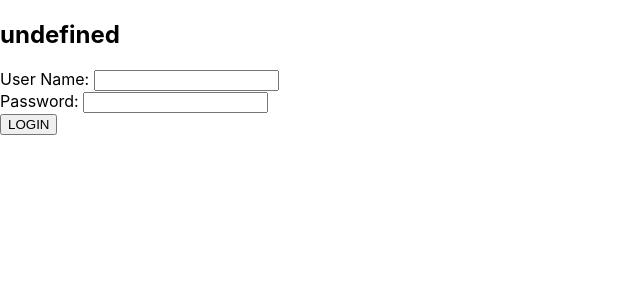
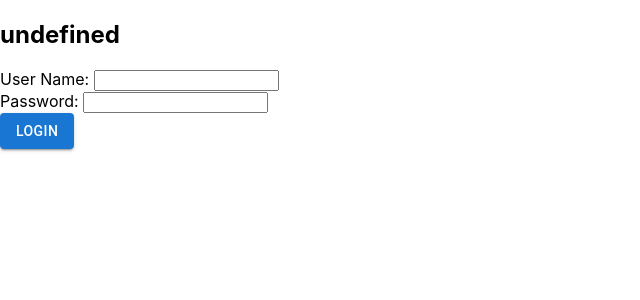
Before and after one commit to Tomoki-Ten/ReactLaravel_geregere, a Next.js app in the folder frontend/: page / in a window 1280 px wide. Shown: the top 300 px of the page, without its empty margins (0-640 px from the left). Built offline with nearby package versions, Linux system fonts and the light colour scheme; no server answers.

Commit message:
Material UI, installed with npm

```diff
--- a/frontend/package.json
+++ b/frontend/package.json
@@ -12,6 +12,9 @@
     "@coreui/icons": "^2.1.0",
     "@coreui/icons-react": "^2.0.1",
     "@coreui/react": "^4.2.3",
+    "@emotion/react": "^11.9.3",
+    "@emotion/styled": "^11.9.3",
+    "@mui/material": "^5.8.7",
     "axios": "^0.25.0",
     "bootstrap": "^5.1.3",
     "next": "^12.2.0",
--- a/frontend/pages/index.tsx
+++ b/frontend/pages/index.tsx
@@ -5,6 +5,9 @@
 import LayoutUnauth from "../components/layouts/LayoutUnauth";
 import Routes from "../routes/routes";
 import AppTitle from "../components/AppTitle";
+
+// Material UI
+import Button from "@mui/material/Button";
 
 const Login = (): JSX.Element => {
   const [userName, setUserName] = useState<string>("");
@@ -75,9 +78,9 @@
             />
           </div>
           <div>
-            <button type="button" onClick={handleLogin}>
-              LOGIN
-            </button>
+            {/* <button type="button" onClick={handleLogin}> */}
+            <Button variant="contained">LOGIN</Button>
+            {/* </button> */}
           </div>
         </form>
       </div>
```
